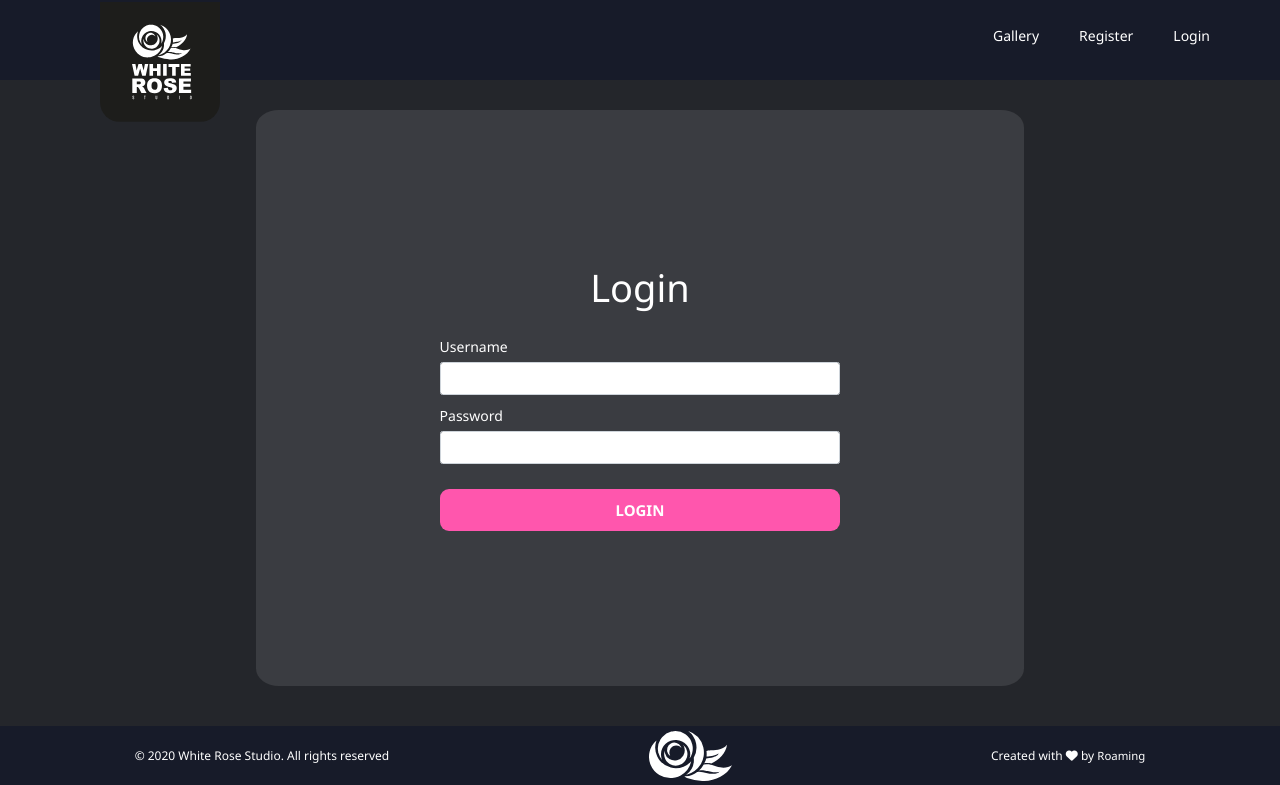
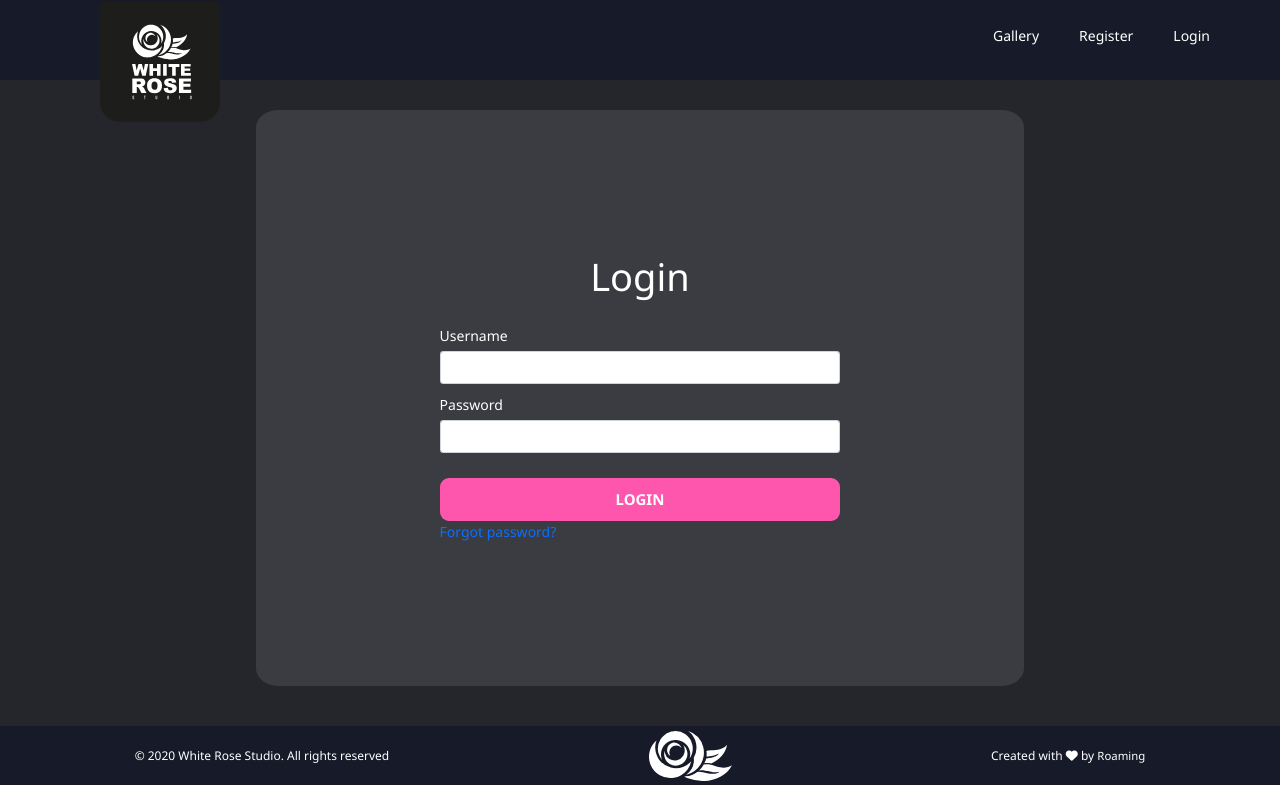
Before and after one commit to lcorrea-dev/whiterose_studio, a Django app: page /login/ in a window 1280 px wide. Shown: the top 785 px of the page. Run offline with Django 3.2, Linux system fonts and the light colour scheme; parts of the project's set-up code (start-up, migrations or seed data) failed here and were passed over; some libraries are stand-ins or nearby versions.

Commit message:
feat: password reset done

```diff
--- a/apps/user/urls.py
+++ b/apps/user/urls.py
@@ -1,8 +1,19 @@
 from django.urls import path, include
 from . import views
 from .views import RegisterUser, UserList
+from django.contrib.auth import views as auth_views
 
 urlpatterns = [
     path('register/', RegisterUser.as_view(), name="register_user"),
     path('list/', UserList.as_view(), name="list_user"),
+    path('password-reset/', auth_views.PasswordResetView.as_view(template_name='user/password-reset.html'),
+         name='password_reset'),
+    path('password-reset/done', auth_views.PasswordResetDoneView.as_view(
+        template_name='user/password-reset-done.html'),
+        name='password_reset_done'),
+    path('password-reset-confirm/<uidb64>/<token>/', auth_views.PasswordResetConfirmView.as_view(
+        template_name='user/password-reset-confirm.html'),
+        name='password_reset_confirm'),
+    path('password-reset-complete/', auth_views.PasswordResetCompleteView.as_view(template_name='user/password-reset-complete.html'),
+         name='password_reset_complete'),
 ]
--- a/templates/user/login.html
+++ b/templates/user/login.html
@@ -22,6 +22,8 @@
         {% endif %} {{form.non_field_errors}}
 
         <button class="btn" type="submit">LOGIN</button>
+
+        <a href="{% url 'password_reset' %}">Forgot password?</a>
     </form>
 </div>
 {% endblock %}
--- /dev/null
+++ b/templates/user/password-reset-complete.html
@@ -0,0 +1,5 @@
+{% extends '../base/base.html' %} {% block content %}
+
+<div>Your password has beeen set successfully</div>
+<a href="{% url 'login' %}"> Login here now</a>
+{% endblock %}
--- /dev/null
+++ b/templates/user/password-reset-done.html
@@ -0,0 +1,5 @@
+{% extends '../base/base.html' %} {% block content %}
+
+<div>An email has been sent with instructions to reset your password</div>
+
+{% endblock %}
--- a/templates/user/password_reset.html
+++ b/templates/user/password-reset.html
@@ -5,7 +5,7 @@
 <p>Enter your e-mail address to obtain a new password.</p>
 
 <form action="." method="post">
-    {{ form.as_p }}
+    {% csrf_token %} {{ form.as_p }}
 
     <p><input type="submit" value="Send e-mail" /></p>
 </form>
--- a/whiterose_studio/urls.py
+++ b/whiterose_studio/urls.py
@@ -35,14 +35,8 @@ urlpatterns = [
     path('login/', auth_views.LoginView.as_view(redirect_authenticated_user=True,
                                                 template_name='user/login.html'), name='login'),
 
-    path('password_reset/', auth_views.PasswordResetView.as_view(),
-         name='password_reset'),
-    path('password_reset/done/', auth_views.PasswordResetDoneView.as_view(),
-         name='password_reset_done'),
-    path('reset/<uidb64>/<token>/', auth_views.PasswordResetConfirmView.as_view(),
-         name='password_reset_confir m'),
-    path('reset/done/', auth_views.PasswordResetCompleteView.as_view(),
-         name='password_reset_complete'),
+
+
 
     path('logout/', auth_views.LogoutView.as_view(template_name='user/logout.html'), name='logout'),
 
```
Also changed, not shown: templates/user/password-reset-confirm.html (added, +11 -0 lines), whiterose_studio/settings.py (+9 -2 lines), db.sqlite3.
